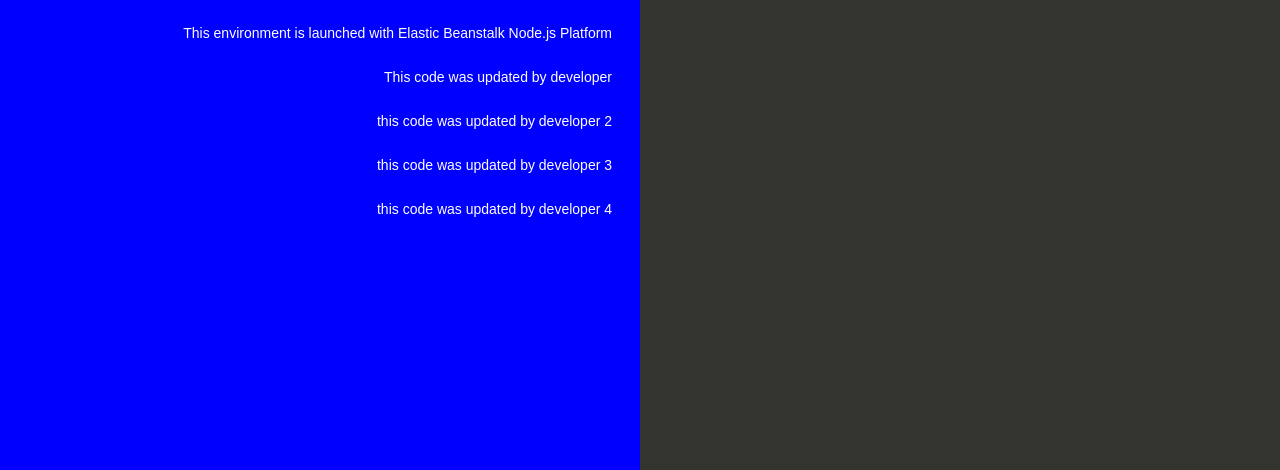
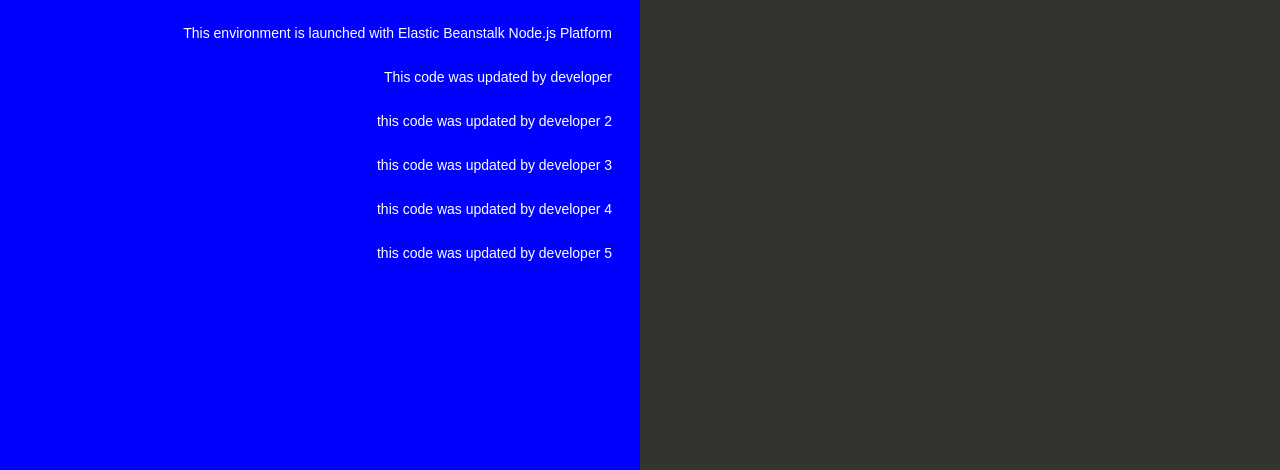
Before and after one commit to muddu007/aws_test, a website: page index.html in a window 1280 px wide. Shown: the part 330-800 px from the top of the page. Drawn offline with Linux system fonts and the light colour scheme.

Commit message:
developer5

```diff
--- a/index.html
+++ b/index.html
@@ -86,6 +86,7 @@
       <p>this code was updated by developer 2</p>
       <p>this code was updated by developer 3</p>
       <p>this code was updated by developer 4</p>
+      <p>this code was updated by developer 5</p>
     </div>
     <div class="linksColumn">
       <h2>What's Next?</h2>
```
